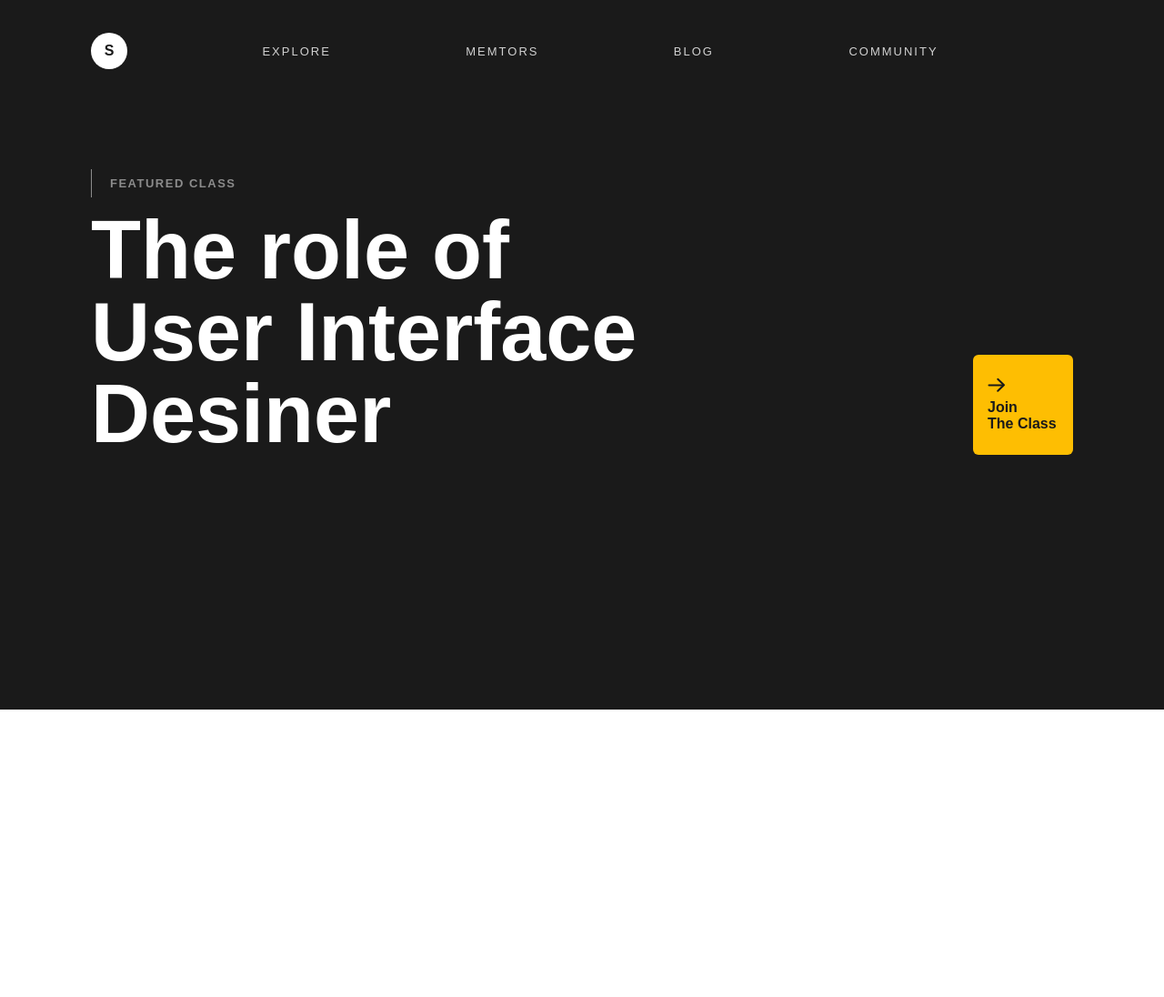
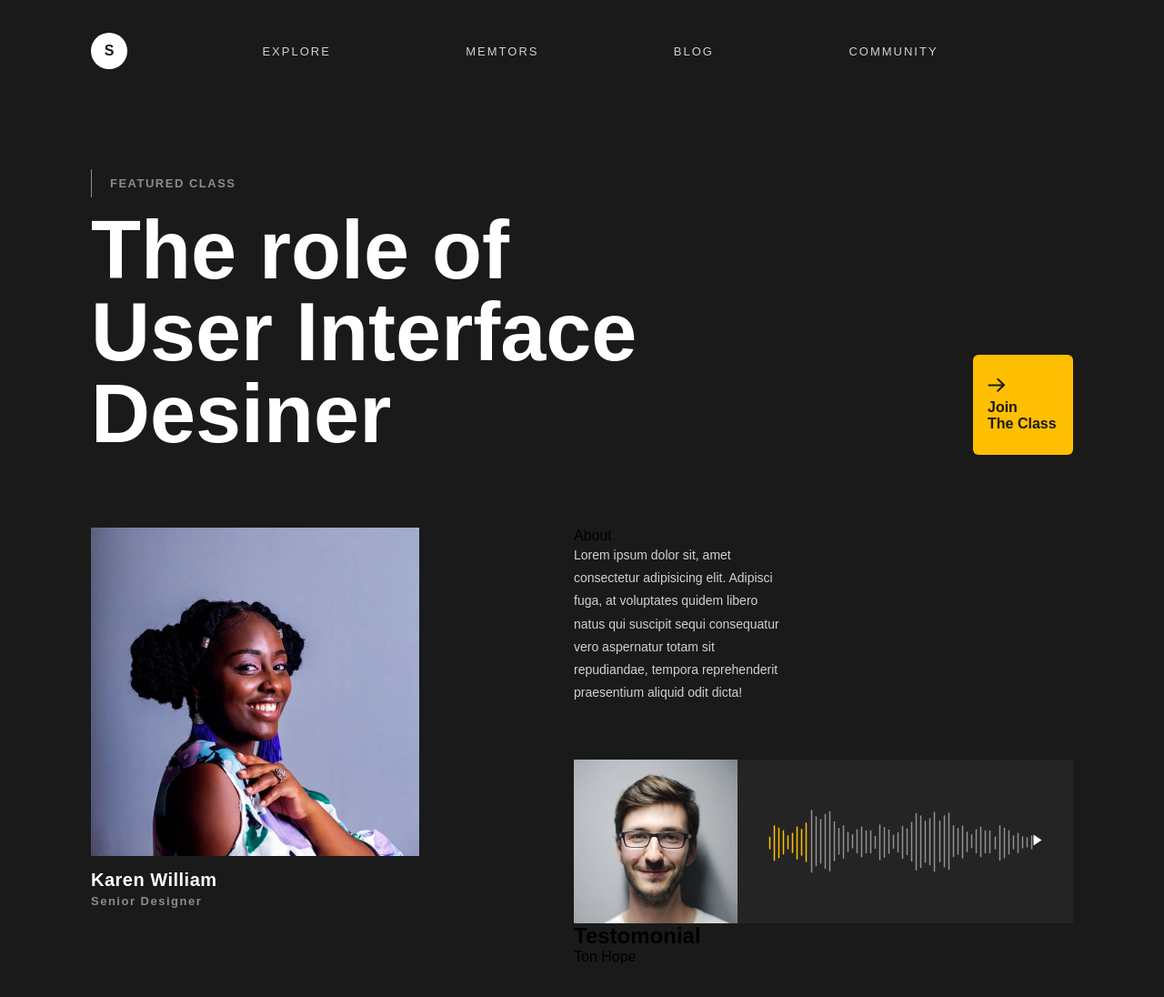
Before and after one commit to termitsaw/sait_visitka, a plain HTML site: page index.html in a window 1280 px wide. Shown: the whole page at 91% size. Before the commit the page ends 800 px from the top, so only its background shows below. Drawn offline with Linux system fonts and the light colour scheme.

Commit message:
24 slaid (about-desc)

```diff
--- a/index.html
+++ b/index.html
@@ -41,6 +41,41 @@
                     <span class="join-text">Join <br> The Class</span>
                 </a>
             </section>
+
+            <section class="header-info-block">
+                <div class="card-info">
+                    <img src="/img/girl-avatar.png" alt="" class="card-info-img">
+                    <h2 class="info-title">Karen William</h2>
+                    <span class="info-subtitle">Senior Designer</span>
+                </div>
+
+                <div class="card-about">
+                    <div class="about-text-wrapper">
+                        <span class="about-subtitle-wrapper">About</span>
+                        <p class="about-desc">
+                            Lorem ipsum dolor sit, amet consectetur adipisicing elit.
+                            Adipisci fuga, at voluptates quidem libero natus qui suscipit
+                            sequi consequatur vero aspernatur totam sit repudiandae, tempora
+                            reprehenderit praesentium aliquid odit dicta!
+                        </p>
+                    </div>
+
+                    <div class="audio-block">
+                        <img src="/img/man-avatar.png" alt="">
+                        <div class="audio-container">
+                            <img src="/img/audio.png" alt="" class="audio-track">
+                            <a href="#" class="play-bth">
+                                <img src="/img/icons/play.svg" alt="">
+                            </a>
+                        </div>
+
+
+                    </div>
+
+                    <h2 class="about-title">Testomonial</h2>
+                    <span class="about-subtitle">Ton Hope</span>
+                </div>
+            </section>
         </div>
     </header>
 </body>
--- a/style.css
+++ b/style.css
@@ -85,3 +85,58 @@
     font-weight: bold;
     border-radius: 6px;
 }
+.header-info-block {
+    display: flex;
+    justify-content: space-between ;
+}
+.card-info {
+    max-width: 361px;
+}
+.card-info-img {
+    display: flex;
+}
+.info-title {
+    font-size: 20px;
+    font-weight: bold;
+    color: #fff;
+    letter-spacing: 0.5px;
+    margin-top: 15px;
+    margin-bottom: 4px;
+}
+.info-subtitle {
+    font-size: 13px;
+    color: #8c8c8c;
+    font-weight: bold;
+    letter-spacing: 1.5px;
+    display: block;
+}
+.about-subtitle-text {
+    display: inline-block;
+    border-left: 1px solid #fff;
+    padding: 8px 0 8px 20px;
+    color: #fff;
+    font-weight: bold;
+    text-transform: uppercase;
+    font-size: 13px;
+    letter-spacing: 1.5px;
+    margin-bottom: 13px;
+}
+.about-desc {
+    color: #d1d1d1;
+    max-width: 240px;
+    font-size: 14px;
+    line-height: 1.8;
+}
+.audio-block {
+    background-color: #242424;
+    display: flex;
+    margin-top: 61px;
+}
+.audio-container {
+    display: flex;
+    align-items: center;
+    justify-content: center;
+    flex:1;
+    position: relative;
+    padding: 0 34px;
+}
```
